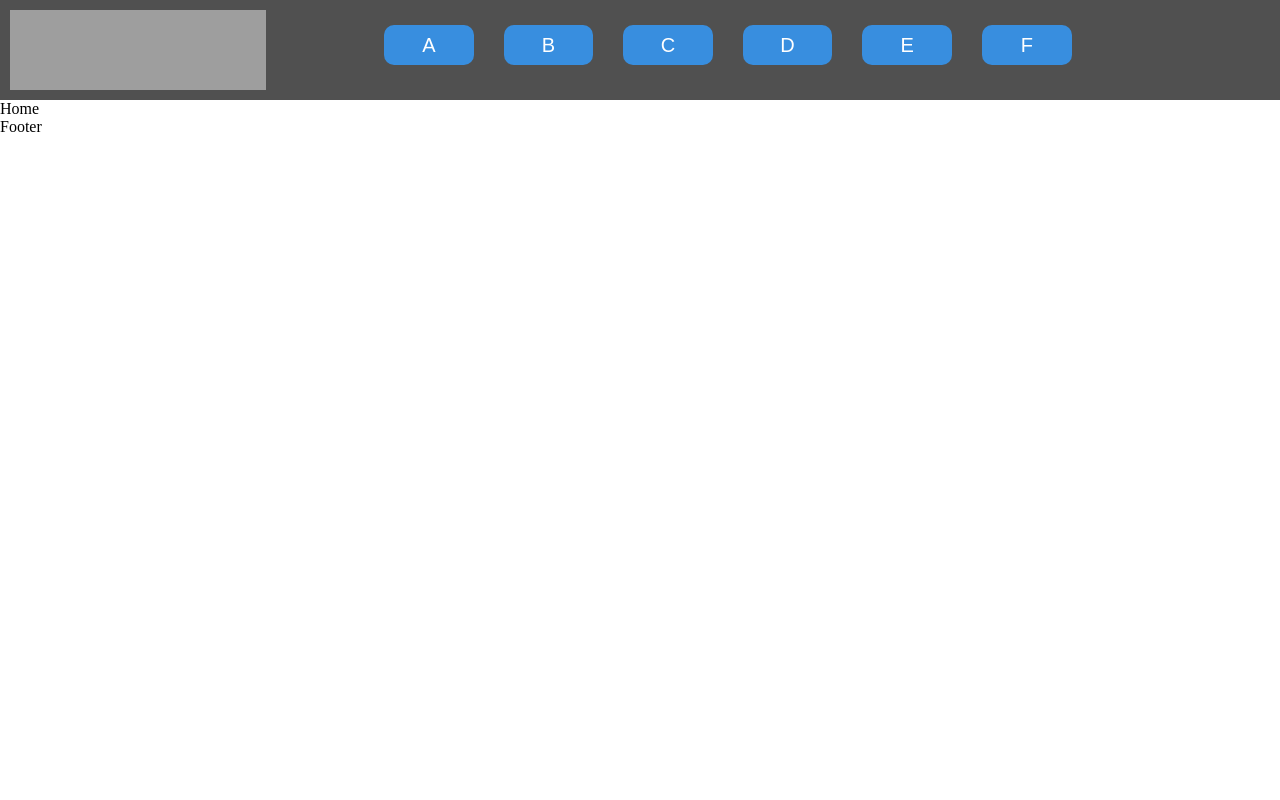
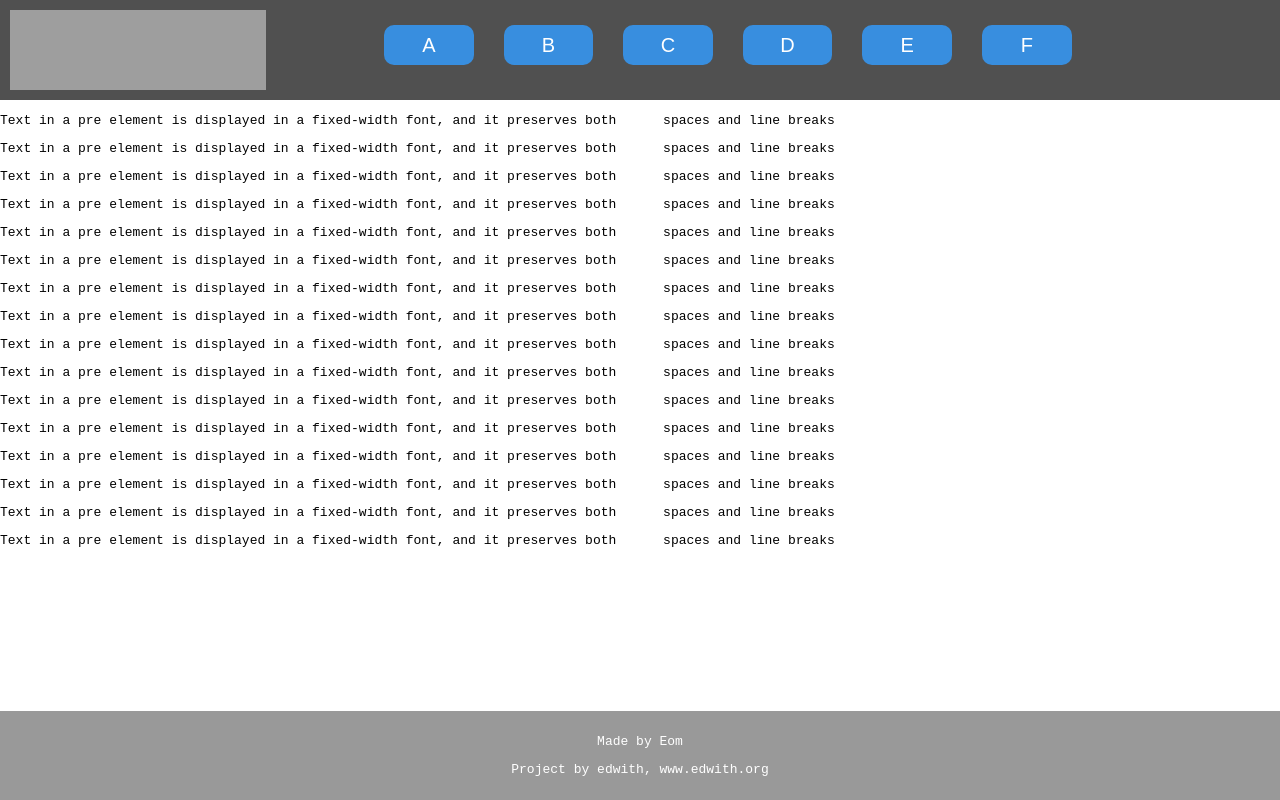
Before and after one commit to jayeom-fitz/x04-edwith-web, a React (Create React App) app: page /#/ in a window 1280 px wide. Built offline with nearby package versions, Linux system fonts and the light colour scheme; grey boxes are pictures that could not be loaded.

Commit message:
#0-6 Project Footer

```diff
--- a/public/index.html
+++ b/public/index.html
@@ -1,5 +1,5 @@
 <!DOCTYPE html>
-<html lang="en">
+<html lang="en" style="position: relative; min-height: 100%; margin: 0;">
   <head>
     <meta charset="utf-8" />
     <link rel="icon" href="%PUBLIC_URL%/favicon.ico" />
@@ -26,7 +26,7 @@
     -->
     <title>x04 edwith projects</title>
   </head>
-  <body style="margin: 0;">
+  <body style="margin: 0; min-height: 100%;">
     <noscript>You need to enable JavaScript to run this app.</noscript>
     <div id="root"></div>
     <!--
--- a/src/components/Footer.js
+++ b/src/components/Footer.js
@@ -1,8 +1,27 @@
 import React from "react"
+import styled from "styled-components";
+
+const Container = styled.div`
+  position: absolute;
+  left: 0;
+  bottom: 0;
+  width: 100%;
+  padding: 10px 0;
+  text-align: center;
+  color: white;
+  background-color: #999999;
+`;
 
 function Footer() {
   return (
-    <div>Footer</div>
+    <Container>
+      <pre>
+        Made by Eom
+      </pre>
+      <pre>
+        Project by edwith, www.edwith.org
+      </pre>
+    </Container>
   );
 }
 
--- a/src/components/Header.js
+++ b/src/components/Header.js
@@ -3,6 +3,8 @@ import { Link } from "react-router-dom";
 import styled from "styled-components";
 
 const Container = styled.div`
+  top: 0;
+  position: fixed;
   width: 100%;
   height: 100px;
   background-color: #505050;
--- a/src/routes/Home.js
+++ b/src/routes/Home.js
@@ -1,12 +1,131 @@
 import React from "react";
 import Header from "../components/Header";
 import Footer from "../components/Footer";
+import styled from "styled-components";
+
+const Container = styled.div`
+  top: 0;
+  padding-top: 100px;
+`;
 
 function Home() {
   return (
     <>
       <Header />
-      <div>Home</div>
+      <Container>
+      <pre>
+Text in a pre element
+is displayed in a fixed-width
+font, and it preserves
+both      spaces and
+line breaks
+</pre>
+<pre>
+Text in a pre element
+is displayed in a fixed-width
+font, and it preserves
+both      spaces and
+line breaks
+</pre>
+<pre>
+Text in a pre element
+is displayed in a fixed-width
+font, and it preserves
+both      spaces and
+line breaks
+</pre>
+<pre>
+Text in a pre element
+is displayed in a fixed-width
+font, and it preserves
+both      spaces and
+line breaks
+</pre>
+<pre>
+Text in a pre element
+is displayed in a fixed-width
+font, and it preserves
+both      spaces and
+line breaks
+</pre>
+<pre>
+Text in a pre element
+is displayed in a fixed-width
+font, and it preserves
+both      spaces and
+line breaks
+</pre>
+<pre>
+Text in a pre element
+is displayed in a fixed-width
+font, and it preserves
+both      spaces and
+line breaks
+</pre>
+<pre>
+Text in a pre element
+is displayed in a fixed-width
+font, and it preserves
+both      spaces and
+line breaks
+</pre>
+<pre>
+Text in a pre element
+is displayed in a fixed-width
+font, and it preserves
+both      spaces and
+line breaks
+</pre>
+<pre>
+Text in a pre element
+is displayed in a fixed-width
+font, and it preserves
+both      spaces and
+line breaks
+</pre>
+<pre>
+Text in a pre element
+is displayed in a fixed-width
+font, and it preserves
+both      spaces and
+line breaks
+</pre>
+<pre>
+Text in a pre element
+is displayed in a fixed-width
+font, and it preserves
+both      spaces and
+line breaks
+</pre>
+<pre>
+Text in a pre element
+is displayed in a fixed-width
+font, and it preserves
+both      spaces and
+line breaks
+</pre>
+<pre>
+Text in a pre element
+is displayed in a fixed-width
+font, and it preserves
+both      spaces and
+line breaks
+</pre>
+<pre>
+Text in a pre element
+is displayed in a fixed-width
+font, and it preserves
+both      spaces and
+line breaks
+</pre>
+<pre>
+Text in a pre element
+is displayed in a fixed-width
+font, and it preserves
+both      spaces and
+line breaks
+</pre>
+      </Container>
       <Footer />
     </>
   );
```
Also changed, not shown: 1 other file (tests, documents, lock files or other folders).
